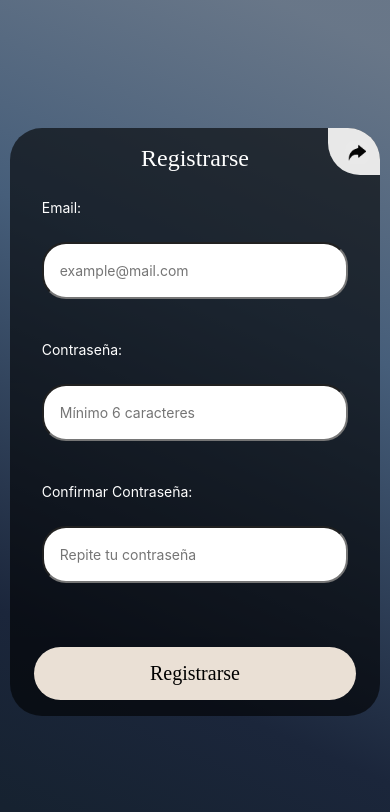
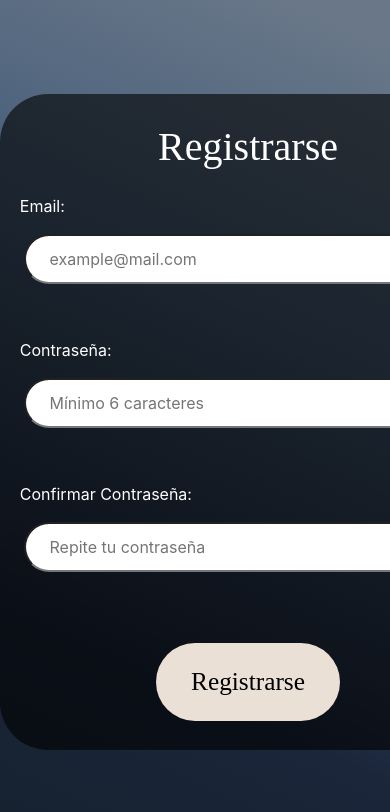
Before and after one commit to g0yz/trabajoDeCampoFrontEnd, a React (Create React App) app: page /register in a window 390 px wide. Shown: the top 812 px of the page. Built offline with nearby package versions, Linux system fonts and the light colour scheme.

Commit message:
Revert "Camibios en el Log, agrego efectos y arreglo las alertas"

```diff
--- a/package.json
+++ b/package.json
@@ -7,7 +7,6 @@
     "@testing-library/jest-dom": "^6.8.0",
     "@testing-library/react": "^16.3.0",
     "@testing-library/user-event": "^13.5.0",
-    "animate.css": "^4.1.1",
     "react": "^19.1.1",
     "react-dom": "^19.1.1",
     "react-router-dom": "^7.8.2",
--- a/src/components/Log/Log.css
+++ b/src/components/Log/Log.css
@@ -1,184 +1,122 @@
-/* Importar Animate.css */
-@import url('https://cdnjs.cloudflare.com/ajax/libs/animate.css/4.1.1/animate.min.css');
-
-* {
+*{
     margin: 0;
     padding: 0;
 }
 
-#loginContainer,
-#singUpContainer {
-  position: relative;
-  width: 100%;
-  max-width: 90vw;
-  height: auto;
-  min-height: 35rem;
+
+
+#loginContainer{
+    width: 100rem;
+    height: 100rem;
+    max-width: 30rem;
+    max-height: 35rem;
     border-radius: 3rem;
     display: flex;
     justify-content: space-evenly;
     align-items: stretch;
     flex-direction: column;
     background-color: rgba(0, 0, 0, 0.61);
-  transition: min-height 0.6s ease;
-  padding: 2rem 1rem;
-  box-sizing: border-box;
-  transform-style: preserve-3d;
-  backface-visibility: hidden;
-}
 
-#loginContainer {
-  max-width: min(30rem, 90vw);
-  min-height: 35rem;
+    /*background: #833AB4;
+    background: -webkit-linear-gradient(54deg, rgba(131, 58, 180, 1) 0%, rgba(253, 29, 29, 1) 50%, rgba(252, 176, 69, 1) 100%);
+    background: -moz-linear-gradient(54deg, rgba(131, 58, 180, 1) 0%, rgba(253, 29, 29, 1) 50%, rgba(252, 176, 69, 1) 100%);
+    background: linear-gradient(54deg, rgba(131, 58, 180, 1) 0%, rgba(253, 29, 29, 1) 50%, rgba(252, 176, 69, 1) 100%);
+    filter: progid:DXImageTransform.Microsoft.gradient(startColorstr="#833AB4", endColorstr="#FCB045", GradientType=0);
+    */
 }
 
 #singUpContainer {
-  max-width: min(31rem, 90vw);
-  min-height: 41rem;
+  position: relative;
+  width: 100rem;
+  height: 100rem;
+  max-width: 31rem;
+  max-height: 41rem;
+  border-radius: 3rem;
+  display: flex;
+  justify-content: space-evenly;
+  align-items: stretch;
+  flex-direction: column;
+  background-color: rgba(0, 0, 0, 0.61);
 }
 
-.form {
-  margin: auto auto;
-  perspective: 1000px;
-  --animate-duration: 0.8s;
+#email, #password, #confirmarPassword{
+    margin: 1rem !important;
+    margin-left: 1% !important;
+    padding: 5% !important;
+    padding-right: 5% !important;
+    width: 95% !important;
+    height: 100% !important;
+    max-height: 500rem !important;
+    max-width: 200rem !important;
+    max-height: 3rem !important;
+    border-radius: 2rem !important;
+
 }
 
-/* Ajustar velocidad de las animaciones de Animate.css */
-.animate__animated {
-  animation-duration: var(--animate-duration);
+.form{
+  margin: auto auto;
 }
 
-/* Asegurar que el formulario mantenga el estilo 3D */
-#loginContainer,
-#singUpContainer {
-  transform-style: preserve-3d;
-}
-
-.form-content {
-  opacity: 1;
-  transition: opacity 0.4s ease;
-}
-
-/* Fade out del contenido durante la salida */
-.form-content.content-animating {
-  animation: fadeOutContent 0.4s ease-out forwards;
-}
-
-/* Fade in del contenido durante la entrada */
-.animate__flipInY .form-content {
-  animation: fadeInContent 0.6s ease-in forwards;
-  animation-delay: 0.4s;
-  opacity: 0;
-}
-
-@keyframes fadeOutContent {
-  from {
-    opacity: 1;
-    transform: scale(1);
-  }
-  to {
-    opacity: 0;
-    transform: scale(0.95);
-  }
-}
-
-@keyframes fadeInContent {
-  from {
-    opacity: 0;
-    transform: scale(0.95);
-  }
-  to {
-    opacity: 1;
-    transform: scale(1);
-  }
-}
-
-#login-email,
-#login-password,
-#register-email,
-#register-password,
-#register-confirmar-password {
-  margin: 1rem 0 !important;
-  padding: 1rem !important;
-  width: 100% !important;
-  max-width: 100% !important;
-  height: auto !important;
-  min-height: 3rem !important;
-  border-radius: 2rem !important;
-  box-sizing: border-box;
-  font-size: clamp(14px, 2vw, 16px);
-}
-
-.formLabel {
+.formLabel{
     display: flex;
     flex-direction: column;
     align-items: flex-start;
-  width: 100%;
-  padding: 0.5rem 1rem;
-  box-sizing: border-box;
+    margin-left: 1%;
+    padding: 3%;
+}
+
+.botonIniciarSesion{
+    padding: 4%;
+    padding-left: 7%;
+    padding-right: 7%;
+    margin-top: 2rem;
+    border-radius: 3rem;
+    border: black;
+    background-color: #eae0d5;
+    font-family: 'Abyssinica SIL';
+    font-size: 3vh;
+}
+
+.botonIniciarSesion:hover{
+    background-color: #15616d;
+    color: rgb(255, 255, 255);
+    cursor: pointer;
+    transition: 0.2s;
+    border: black;
+}
+
+.formularioLogin {
+
+    display: flex;
+    flex-direction: column;
+    justify-content: center;
+
+
+}
+
+#loginContainer .txt {
+    font-family: 'Abyssinica SIL, regular';
+    color: white;
+}
+
+#singUpContainer .txt {
+    font-family: 'Abyssinica SIL, regular';
+  color: white;
   }
 
 .formLabel span {
   color: white;
-  margin-bottom: 0.5rem;
-  font-size: clamp(14px, 2.5vw, 16px);
 }
 
-.botonIniciarSesion {
-  padding: clamp(10px, 3vw, 16px) clamp(20px, 5vw, 40px);
-  margin-top: 2rem;
-  border-radius: 3rem;
-  border: none;
-  background-color: #eae0d5;
-  font-family: 'Abyssinica SIL';
-  font-size: clamp(16px, 3vh, 20px);
-  transition: all 0.3s ease;
-  cursor: pointer;
-  width: 100%;
-  max-width: 250px;
-}
-
-.botonIniciarSesion:hover {
-  background-color: #15616d;
-  color: rgb(255, 255, 255);
-  border: none;
-  transform: scale(1.05);
-}
-
-.formularioLogin {
-  display: flex;
-  flex-direction: column;
-  justify-content: center;
-  align-items: center;
-  width: 100%;
-  padding: 0 1rem;
-  box-sizing: border-box;
-}
-
-.boton {
-  display: flex;
-  justify-content: center;
-  width: 100%;
-}
-
-#loginContainer .txt,
-#singUpContainer .txt {
-  font-family: 'Abyssinica SIL, regular';
-  color: white;
-  font-size: clamp(24px, 5vw, 32px);
-  text-align: center;
-  margin-bottom: 1rem;
-}
-
-.cambiarDeLog {
+#irARegistrarUsu {
   position: absolute;
   top: 0;
   right: 0;
   margin: 0;
   padding: 0;
-  z-index: 10;
 }
 
-.cambiarDeLog button {
+#irARegistrarUsu button {
   background-color: #e8e8e8;
   border: none;
   border-radius: 0 min(5vw, 3rem) 0 min(5vw, 3rem);
@@ -189,9 +127,11 @@
   justify-content: center;
   transition: all 0.3s ease;
   position: relative;
+
 }
 
-.cambiarDeLog button::after {
+
+#irARegistrarUsu button::after {
   content: '';
   position: absolute;
   top: 0;
@@ -205,7 +145,7 @@
   border-radius: 0 min(5vw, 3rem) 0 min(5vw, 3rem);
 }
 
-.cambiarDeLog button:hover::after {
+#irARegistrarUsu button:hover::after {
   opacity: 1;
 }
 
@@ -218,31 +158,23 @@
     transition: all 0.3s ease;
 }
 
-.cambiarDeLog button:hover .logIcon {
-  filter: brightness(0.85);
+#irARegistrarUsu button:hover .logIcon {
+    filter: brightness(0.85); /* Oscurece el icono */
 }
 
-.cambiarDeLog button:disabled {
-  cursor: not-allowed;
-  opacity: 0.6;
-}
+#irARegistrarUsu button:hover {
 
-@media screen and (max-width: 768px) {
-  #loginContainer,
-  #singUpContainer {
-    min-height: auto;
-    padding: 1.5rem 1rem;
+  background-blend-mode: multiply;
 }
 
 #loginContainer {
-    max-width: 95vw;
+  position: relative;
+
 }
 
-  #singUpContainer {
-    max-width: 95vw;
-  }
 
-  .cambiarDeLog button {
+@media screen and (max-width: 768px) {
+  #irARegistrarUsu button {
     padding: 12px 16px;
   }
 
@@ -250,39 +182,15 @@
     width: 28px;
     height: 28px;
   }
-
-  .botonIniciarSesion {
-    max-width: 100%;
-  }
 }
 
 @media screen and (max-width: 480px) {
-  #loginContainer,
-  #singUpContainer {
-    border-radius: 2rem;
-    padding: 1rem 0.5rem;
-  }
-
-  .cambiarDeLog button {
+  #irARegistrarUsu button {
     padding: 10px 14px;
-    border-radius: 0 2rem 0 2rem;
   }
 
   .logIcon {
     width: 24px;
     height: 24px;
   }
-
-  #login-email,
-  #login-password,
-  #register-email,
-  #register-password,
-  #register-confirmar-password {
-    border-radius: 1.5rem !important;
-    min-height: 2.5rem !important;
 }
-
-  .formLabel {
-    padding: 0.5rem;
-  }
-}
--- a/src/components/Log/Log.jsx
+++ /dev/null
@@ -1,56 +0,0 @@
-//Este es el "esqueleto" de los formularios del Log (LogIn y SingUp)
-
-import './Log.css';
-import { useState, useEffect } from 'react';
-import { useNavigate, useLocation } from 'react-router-dom';
-import logIcon from '../../assets/log-icon.png';
-
-export default function Log({ children, isLogin }) {
-  const [animating, setAnimating] = useState(false);
-  const [animationClass, setAnimationClass] = useState('');
-  const navigate = useNavigate();
-  const location = useLocation();
-
-  // Detecta cuando entramos desde otra ruta para aplicar animación de entrada
-  useEffect(() => {
-    const state = location.state;
-    if (state?.from) {
-      // Animación de entrada usando animate.css
-      setAnimationClass('animate__animated animate__flipInY');
-      setAnimating(true);
-      setTimeout(() => {
-        setAnimating(false);
-        setAnimationClass('');
-      }, 1000);
-    }
-  }, [location]);
-
-  const handleToggle = () => {
-    // Animación de salida usando animate.css
-    setAnimationClass('animate__animated animate__flipOutY');
-    setAnimating(true);
-
-    setTimeout(() => {
-      const targetRoute = isLogin ? "/register" : "/login";
-      navigate(targetRoute, { state: { from: isLogin ? 'login' : 'register' } });
-    }, 800);
-  };
-
-
-  return (
-    <div
-      className={`form ${animationClass}`}
-      id={isLogin ? 'loginContainer' : 'singUpContainer'}
-    >
-      <div className='cambiarDeLog'>
-        <button onClick={handleToggle} type='button' disabled={animating}>
-          <img className="logIcon" src={logIcon} alt={isLogin ? "Ir a Registro" : "Ir a Login"} />
-        </button>
-      </div>
-
-      <div className={`form-content ${animating ? 'content-animating' : ''}`}>
-        {children}
-      </div>
-    </div>
-  );
-}
--- a/src/components/Log/SingUp/SingUp.jsx
+++ b/src/components/Log/SingUp/SingUp.jsx
@@ -1,27 +1,23 @@
+import '../Log.css';
 import { useState, useEffect } from 'react';
 import { useNavigate } from 'react-router-dom';
-import Log from '../Log.jsx';
+import logIcon from '../../../assets/log-icon.png';
 import Alerta from '../../Alertas/Alertas.jsx';
 
 export default function Register() {
-  //Creo las variable que van a tener la info que le voy a mandar a la BD para hacer las consultas
     const [email, setEmail] = useState("");
     const [password, setPassword] = useState("");
     const [confirmarPassword, setConfirmarPassword] = useState("");
-
-  // Me permite navegar entre paginas
     const navigate = useNavigate();
 
-  //Creo la variable para poder usar la alertas
     const [alert, setAlert] = useState(null);
 
-  //Funcioin para enviar los datos al backEnd
+
     const enviarDatos = async (evento) => {
     evento.preventDefault();
 
-    //Me aseguro que las contraseñas ingresadas sean iguales
+    // Validar que las contraseñas coincidan
     if (password !== confirmarPassword) {
-      //Seteo la alerta para notificar que las contraseñas son distintas
       setAlert({
         type: 'info',
         title: 'Contraseñas No Coinciden',
@@ -30,8 +26,8 @@ export default function Register() {
       return;
     }
 
+    // Validar longitud mínima de contraseña
     if (password.length < 6) {
-      //Seteo la alerta para notificar que las contraseñas deben tener minimo 6 caracteres
           setAlert({
           type: 'info',
           title: 'Contraseña Demasiado Corta',
@@ -40,40 +36,34 @@ export default function Register() {
       return;
     }
 
-    //Me conecto con la BD para enviarle los datos del usuario
     try {
         const response = await fetch("http://localhost:8081/auth/register", {
             method: "POST",
             headers: { "Content-Type": "application/json" },
-        body: JSON.stringify({ email, password })
+            body: JSON.stringify({email, password })
       });
 
-      //Espero la respuesta del servidor
       const data = await response.text();
       console.log("Respuesta del servidor:", data);
 
-      //El servidor acepta los datos
     if (response.ok) {
-        //Seteo la alerta para que se le notifique al usuario que se registro con exito
         setAlert({
           type: 'exito',
           title: 'Registro Exitoso',
           message: 'Redirigiendo al inicio de sesión...'
       });
         setTimeout(() => {
-          navigate("/login");
+            navigate("/login"); // Redirige al login después del registro
         }, 2000);
       } else {
-        //Seteo la alerta para que muestre el error que hubo cuando se mandaron los datos a la BD
         setAlert({
           type: 'error',
-          title: 'Error de Registro',
-          message: `No se pudo registrar. Detalle: ${data || 'Error desconocido'}`
+          title: 'Error de Inicio de Sesión',
+          message: `No se pudo iniciar sesión. Detalle: ${data || `Error desconocido`}`
       });
       }
 
     } catch (error) {
-      //Seteo la alerta para mostrar un error de conexion
       console.error("Error en la conexión:", error);
        setAlert({
           type: 'advertencia',
@@ -83,9 +73,12 @@ export default function Register() {
     }
   };
 
-  //Hago que los errores de conexion y las notificaciones de exito se muestren solo por 5seg
+    const irALogIn = () => {
+        navigate("/login");
+    };
+
     useEffect(() => {
-    if (alert && (alert.type === 'advertencia' || alert.type === 'exito')) {
+    if (alert && (alert.type === 'advertencia' || alert.type === 'exito') ) {
       const timer = setTimeout(() => {
         setAlert(null);
       }, 5000);
@@ -94,17 +87,22 @@ export default function Register() {
   }, [alert]);
 
   return (
-    //Forlario de Registrar
-    //Le digo al Log que estoy en SingUp
-    <Log isLogin={false}>
-      <h1 className='txt'>Registrarse</h1>
+    <div className='form' id='singUpContainer'>
+
+      <div id='irARegistrarUsu'>
+        <button onClick={irALogIn}><img className="logIcon" src={logIcon} alt="RegistrarUsuario" />
+        </button>
+      </div>
+
+      <div>
+        <h1 className='txt'> Registrarse </h1>
 
         <form onSubmit={enviarDatos} className='formularioLogin'>
-        <label htmlFor='register-email' className='formLabel'>
-          <span>Email:</span>
+          <label htmlFor='email' className='formLabel'>
+            <span>Email: </span>
             <input
               type='email'
-            id='register-email'
+              id='email'
               placeholder='example@mail.com'
               value={email}
               onChange={e => setEmail(e.target.value)}
@@ -112,11 +110,11 @@ export default function Register() {
             />
           </label>
 
-        <label htmlFor='register-password' className='formLabel'>
+          <label htmlFor='password' className='formLabel'>
             <span>Contraseña:</span>
             <input
               type='password'
-            id='register-password'
+              id='password'
               placeholder='Mínimo 6 caracteres'
               value={password}
               onChange={e => setPassword(e.target.value)}
@@ -124,11 +122,11 @@ export default function Register() {
             />
           </label>
 
-        <label htmlFor='register-confirmar-password' className='formLabel'>
+         <label htmlFor='confirmarPassword' className='formLabel'>
           <span>Confirmar Contraseña:</span>
           <input
               type='password'
-            id='register-confirmar-password'
+              id='confirmarPassword'
               placeholder='Repite tu contraseña'
               value={confirmarPassword}
               onChange={e => setConfirmarPassword(e.target.value)}
@@ -139,18 +137,21 @@ export default function Register() {
           <div className='boton'>
             <button type="submit" className='botonIniciarSesion'>Registrarse</button>
           </div>
+
         </form>
 
-      {/*Le mando los datos que se hayan registrado a la alerta, para que lo muestre*/}
+
         {alert && (
           <Alerta
             type={alert.type}
             title={alert.title}
             message={alert.message}
-          onClose={() => setAlert(null) }
             onAccept={() => setAlert(null)}
           />
         )}
-    </Log>
+
+      </div>
+
+    </div>
   );
 }
--- a/src/components/NavBar/NavBar.jsx
+++ b/src/components/NavBar/NavBar.jsx
@@ -44,8 +44,7 @@ const NavBar = ( { onLogOut  } ) => {
                 title: 'Atención',
                 message: 'Desea cerrar sesión?'
                 })}
-
-                className='logOutImg'>
+            className='logOutImg'>
 
                 <i className="fa-solid fa-right-from-bracket"></i>
             </button>
@@ -56,7 +55,6 @@ const NavBar = ( { onLogOut  } ) => {
                     title={alert.title}
                     message={alert.message}
                     onClose={() => setAlert(null) }
-                    onCancel={() => setAlert(null) }
                     onAccept={() => { setAlert(null); manejarLogout(); }}
                 />
             )}
```
Also changed, not shown: public/index.html (+0 -7 lines), src/components/Alertas/AlertaBase/AlertaBase.jsx (+17 -2 lines), src/components/Alertas/Alertas.jsx (+1 -38 lines), src/components/Log/LogIn/LogIn.jsx (+29 -27 lines), 1 other file (tests, documents, lock files or other folders). Lines whose indentation alone changed are shown as unchanged.
